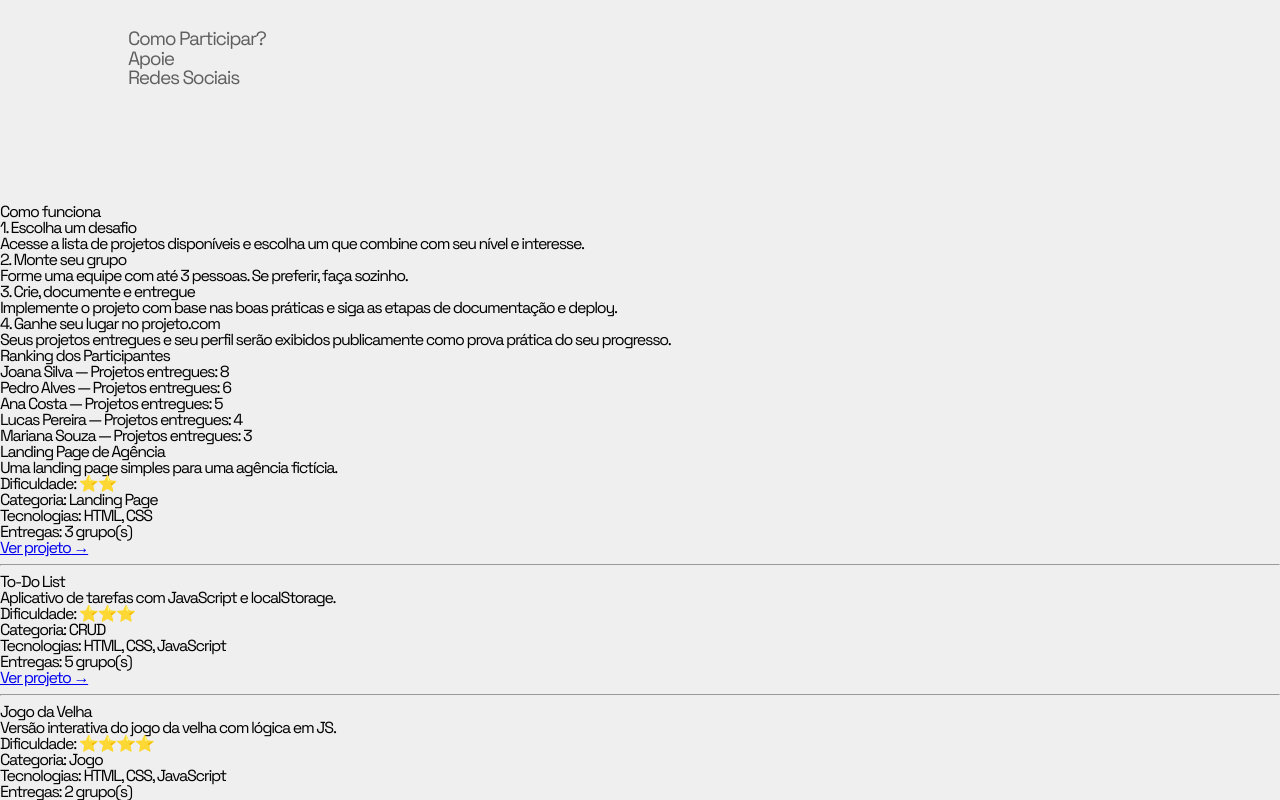
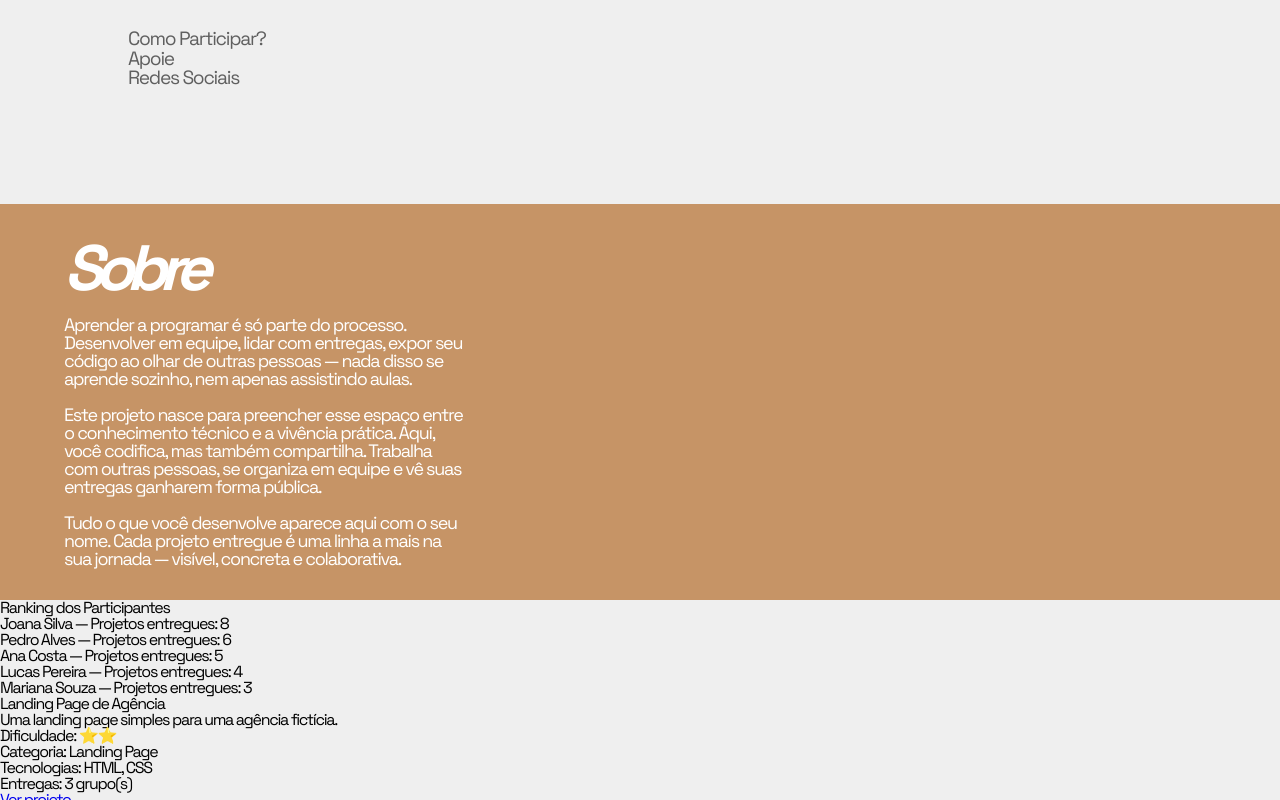
Before and after one commit to Caiorossi00/Projeto.com, a React (Vite) app: page / in a window 1280 px wide. Shown: the part 635-1435 px from the top of the page. Built offline with nearby package versions, Linux system fonts and the light colour scheme.

Commit message:
refactor: replace "Como Funciona" section with "Sobre" content and styles

```diff
--- /dev/null
+++ b/src/assets/styles/About.scss
@@ -0,0 +1,35 @@
+@use "../../variables.scss" as *;
+
+#sobre {
+  min-height: 40vh;
+  background-color: $color-bg-detail;
+  padding: 0 5%;
+  display: flex;
+  flex-direction: column;
+  padding-bottom: 2em;
+  padding-top: 2em;
+  gap: 1em;
+}
+
+.about-headline {
+  display: flex;
+  flex-direction: column;
+
+  h1 {
+    font-size: 4em;
+    letter-spacing: -8px;
+    font-weight: bold;
+    font-style: italic;
+    color: white;
+  }
+}
+
+.about-content {
+  display: flex;
+  flex-direction: column;
+  gap: 1em;
+  width: 400px;
+
+  color: white;
+  font-size: large;
+}
--- a/src/components/home/About.jsx
+++ b/src/components/home/About.jsx
@@ -1,46 +1,32 @@
 import React from "react";
+import "../../assets/styles/About.scss";
 
-export default function ComoFunciona() {
-  const passos = [
-    {
-      numero: 1,
-      titulo: "Escolha um desafio",
-      descricao:
-        "Acesse a lista de projetos disponíveis e escolha um que combine com seu nível e interesse.",
-    },
-    {
-      numero: 2,
-      titulo: "Monte seu grupo",
-      descricao:
-        "Forme uma equipe com até 3 pessoas. Se preferir, faça sozinho.",
-    },
-    {
-      numero: 3,
-      titulo: "Crie, documente e entregue",
-      descricao:
-        "Implemente o projeto com base nas boas práticas e siga as etapas de documentação e deploy.",
-    },
-    {
-      numero: 4,
-      titulo: "Ganhe seu lugar no projeto.com",
-      descricao:
-        "Seus projetos entregues e seu perfil serão exibidos publicamente como prova prática do seu progresso.",
-    },
-  ];
+const About = () => {
+  return (
+    <div id="sobre" className="about">
+      <div className="about-headline">
+        <h1>Sobre</h1>
+      </div>
+      <div className="about-content">
+        <p>
+          Aprender a programar é só parte do processo. Desenvolver em equipe,
+          lidar com entregas, expor seu código ao olhar de outras pessoas — nada
+          disso se aprende sozinho, nem apenas assistindo aulas.
+        </p>
+        <p>
+          Este projeto nasce para preencher esse espaço entre o conhecimento
+          técnico e a vivência prática. Aqui, você codifica, mas também
+          compartilha. Trabalha com outras pessoas, se organiza em equipe e vê
+          suas entregas ganharem forma pública.
+        </p>
+        <p>
+          Tudo o que você desenvolve aparece aqui com o seu nome. Cada projeto
+          entregue é uma linha a mais na sua jornada — visível, concreta e
+          colaborativa.
+        </p>
+      </div>
+    </div>
+  );
+};
 
-  return (
-    <section id="sobre">
-      <h2>Como funciona</h2>
-      <ul>
-        {passos.map((passo) => (
-          <li key={passo.numero}>
-            <h3>
-              {passo.numero}. {passo.titulo}
-            </h3>
-            <p>{passo.descricao}</p>
-          </li>
-        ))}
-      </ul>
-    </section>
-  );
-}
+export default About;
```
